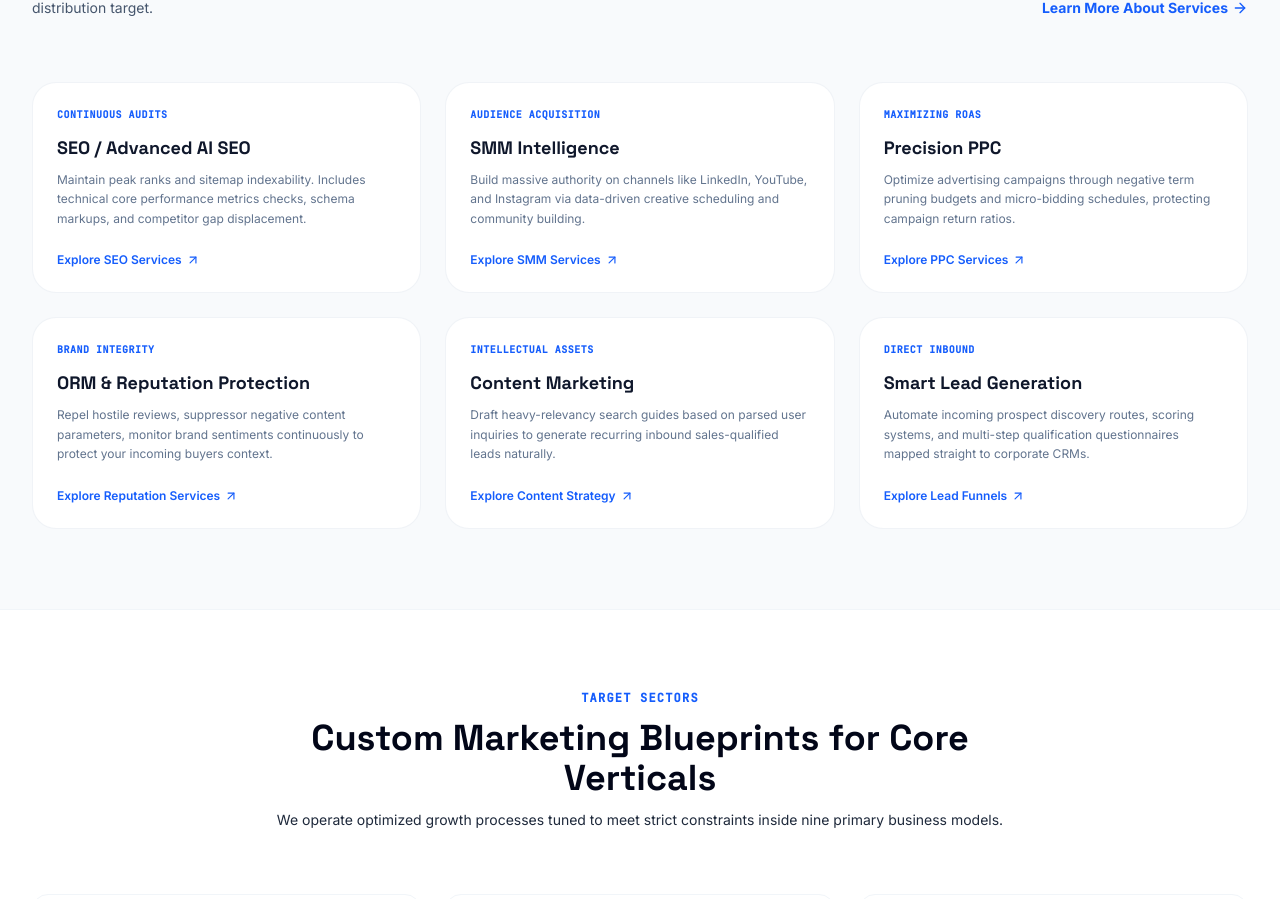
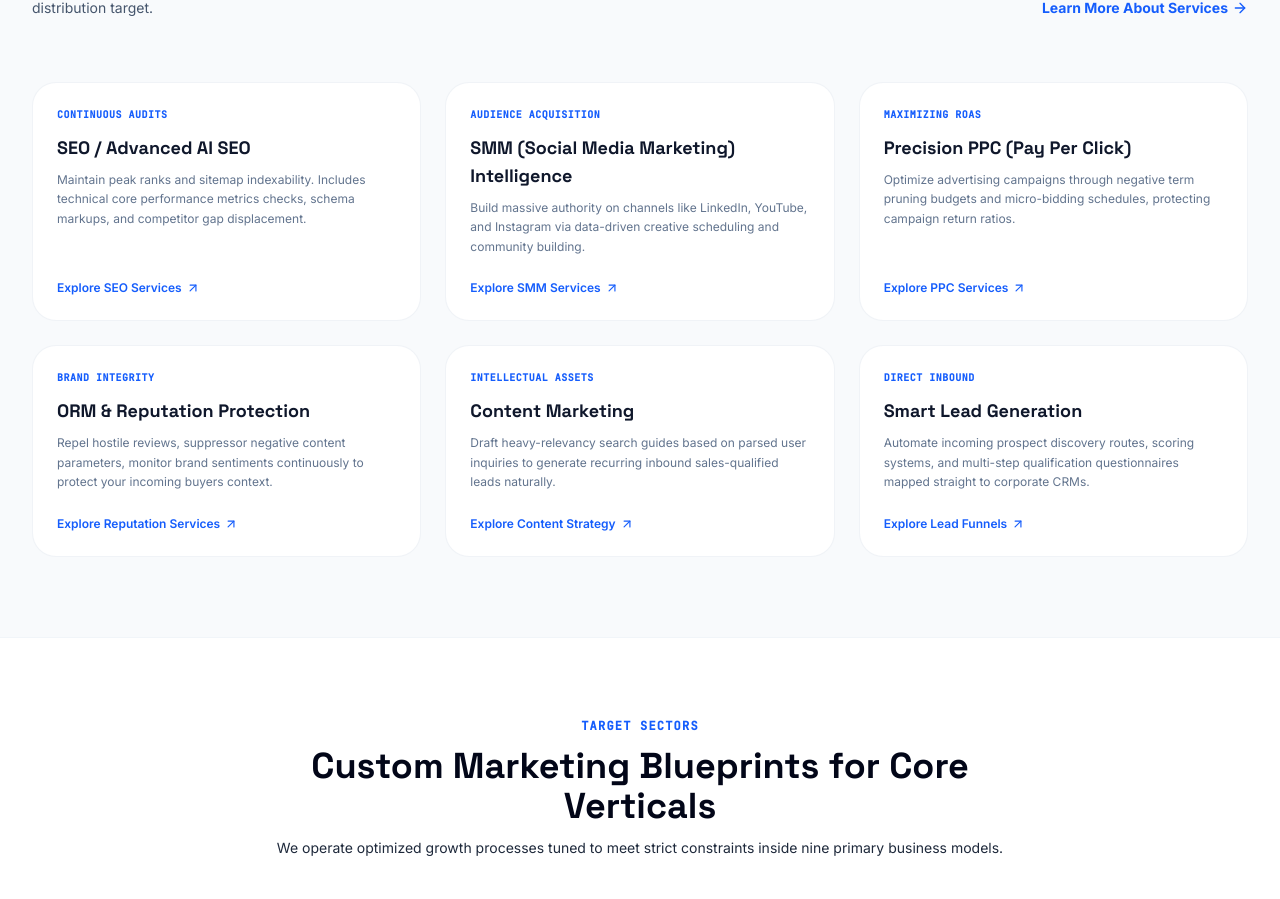
Before and after one commit to laxmankodadala1/digitarai, a React (Vite) app in the folder digitarai/: page / in a window 1280 px wide. Shown: the part 2359-3258 px from the top of the page. Built offline with nearby package versions, Linux system fonts and the light colour scheme.

Commit message:
Update Home.tsx

```diff
--- a/digitarai/src/pages/Home.tsx
+++ b/digitarai/src/pages/Home.tsx
@@ -295,7 +295,7 @@ export default function Home() {
               <div className="border border-slate-200/50 bg-white rounded-3xl p-6 hover:border-slate-350 transition-all flex flex-col justify-between group">
                 <div>
                   <span className="text-[10px] uppercase tracking-wider text-blue-600 font-mono font-bold block mb-3">Audience Acquisition</span>
-                  <h3 className="text-lg font-bold text-slate-900 mb-2 font-display">SMM Intelligence</h3>
+                  <h3 className="text-lg font-bold text-slate-900 mb-2 font-display">SMM (Social Media Marketing) Intelligence</h3>
                   <p className="text-xs text-slate-500 leading-relaxed mb-6">
                     Build massive authority on channels like LinkedIn, YouTube, and Instagram via data-driven creative scheduling and community building.
                   </p>
@@ -309,7 +309,7 @@ export default function Home() {
               <div className="border border-slate-200/50 bg-white rounded-3xl p-6 hover:border-slate-350 transition-all flex flex-col justify-between group">
                 <div>
                   <span className="text-[10px] uppercase tracking-wider text-blue-600 font-mono font-bold block mb-3">Maximizing ROAS</span>
-                  <h3 className="text-lg font-bold text-slate-900 mb-2 font-display">Precision PPC</h3>
+                  <h3 className="text-lg font-bold text-slate-900 mb-2 font-display">Precision PPC (Pay Per Click)</h3>
                   <p className="text-xs text-slate-500 leading-relaxed mb-6">
                     Optimize advertising campaigns through negative term pruning budgets and micro-bidding schedules, protecting campaign return ratios.
                   </p>
```
